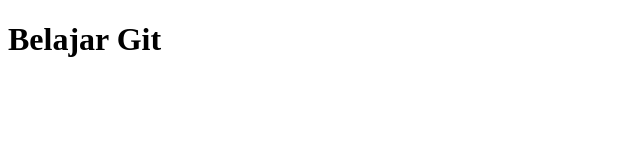
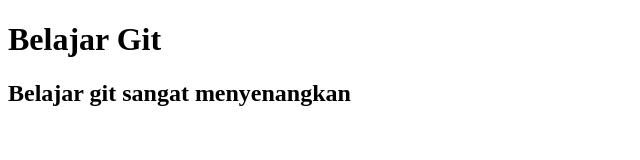
Before and after one commit to ri8q9/latihangit, a plain HTML site: page index.html in a window 1280 px wide. Shown: the whole page, without its empty margins (0-640 px from the left). Drawn offline with Linux system fonts and the light colour scheme.

Commit message:
menambahkan H2

```diff
--- a/index.html
+++ b/index.html
@@ -10,5 +10,8 @@
     <h1>
         Belajar Git
     </h1>
+    <h2>
+        Belajar git sangat menyenangkan
+    </h2>
 </body>
 </html>
```
